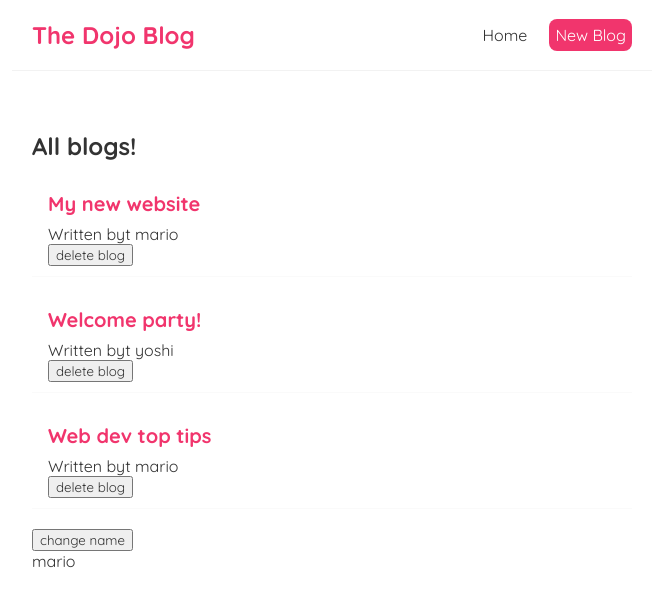
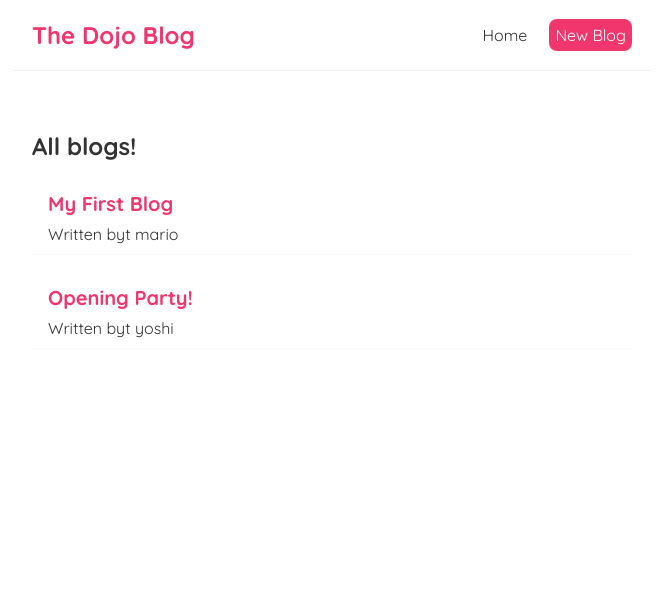
Before and after one commit to muhammadsalam/react-work, a React (Create React App) app: page / in a window 1280 px wide. Shown: the top 606 px of the page, without its empty margins (308-971 px from the left). Built offline with nearby package versions, Linux system fonts and the light colour scheme; data requests are answered from the project's data file.

Commit message:
Fetching Data with useEffect fetch запрос

```diff
--- a/src/BlogList.js
+++ b/src/BlogList.js
@@ -1,4 +1,4 @@
-export default function BlogList ({blogs, title, handleDelete}) {
+export default function BlogList ({blogs, title}) {
     return (
         <div className="blog-list">
             <h2>{ title }</h2>
@@ -6,7 +6,6 @@
                 <div className="blog-preview" key={blog.id}>
                     <h2>{ blog.title }</h2>
                     <p>Written byt { blog.author }</p>
-                    <button onClick={() => handleDelete(blog.id)}>delete blog</button>
                 </div>
             ))}
         </div>
--- a/src/Home.js
+++ b/src/Home.js
@@ -2,28 +2,21 @@
 import BlogList from './BlogList';
 
 function Home() {
-    const [blogs, setBlogs] = useState([
-        { title: 'My new website', body: 'lorem ipsum...', author: 'mario', id: 1 },
-        { title: 'Welcome party!', body: 'lorem ipsum...', author: 'yoshi', id: 2 },
-        { title: 'Web dev top tips', body: 'lorem ipsum...', author: 'mario', id: 3 }
-    ]);
-
-    const [name, setName] = useState('mario')
-
-    const handleDelete = (id) => {
-        const newBlogs = blogs.filter(blog => blog.id !== id);
-        setBlogs(newBlogs);
-    }
+    const [blogs, setBlogs] = useState(null);
 
     useEffect(() => {
-        console.log('use effect ran');
-    }, [name]);
+        fetch('http://localhost:8000/blogs')
+            .then(res => {
+                return res.json();
+            })
+            .then(data => {
+                setBlogs(data);
+            })
+    }, []);
 
     return (
         <div className="home">
-            <BlogList blogs={blogs} title="All blogs!" handleDelete={handleDelete}/>
-            <button onClick={() => setName('Luigi')}>change name</button>
-            <p>{name}</p>
+            {blogs && <BlogList blogs={blogs} title="All blogs!"/>}
         </div>
     );
 }
```
